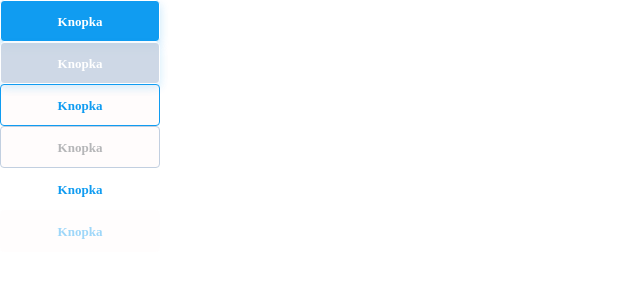
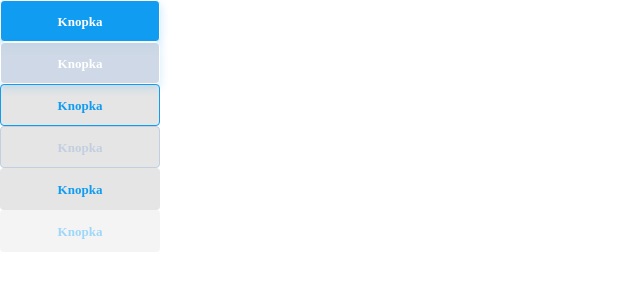
Before and after one commit to organizm/components-base, a React (Create React App) app: page / in a window 1280 px wide. Shown: the top 300 px of the page, without its empty margins (0-640 px from the left). Built offline with nearby package versions, Linux system fonts and the light colour scheme.

Commit message:
Apply change to css

```diff
--- a/src/App.js
+++ b/src/App.js
@@ -8,12 +8,12 @@ function App() {
   return (
     <div className="App">
       <header className="App-header">
-        <Button className="main" color="red"/>
-        <Button className="main" disabled="true"/>
-        <Button className="secondary" />
-        <Button className="secondary" disabled="true" />
-        <Button className="tertiary" />
-        <Button className="tertiary" disabled="true" />
+        <Button className="btn-base" size="main" disabled={false} color=""/>
+        <Button className="btn-base" size="main" disabled={true} color=""/>
+        <Button className="btn-base" size="secondary" disabled={false} color="accent_blue"/>
+        <Button className="btn-base" size="secondary" disabled={true} color=""/>
+        <Button className="btn-base" size="tertiary" disabled={false} color=""/>
+        <Button className="btn-base" size="tertiary" disabled={true} color=""/>
       </header>
     </div>
   );
--- a/src/components/button/Button.css
+++ b/src/components/button/Button.css
@@ -3,149 +3,8 @@
   padding: 0;
 }
 
-.main {
-  /* display: inline-block; */
-  width: 160px;
-  height: 42px;
-  left: calc(50% - 132px/2);
-  top: calc(50% - 20px/2);
-  font-family: Poppins;
-  font-style: normal;
-  font-weight: 600;
-  font-size: 13px;
-  line-height: 19px;
-
-  color: #FFFFFF;
-  text-decoration: none;
-  user-select: none;
-  padding: .5em 2em;
-  /* padding: .8em 1em calc(.8em + 3px); */
-  border-radius: 4px;
-  outline: none;
-  border: 1px solid;
-  background: #109CF1;
-  box-shadow: 0px 4px 10px rgba(16, 156, 241, 0.24);
-  transition: 0.2s;
-}
-.main:hover {
-  background: #34AFF9;
-  box-shadow: 0px 8px 16px rgba(52, 175, 249, 0.2);
-  border-radius: 4px;
-}
-.main:active {
-  text-align: center;
-  letter-spacing: 0.01em;
-  box-shadow: 0px 2px 6px rgba(9, 142, 223, 0.3);
-  background: #098EDF;
-}
-.main:disabled {
-  /* display: inline-block; */
-  width: 160px;
-  height: 42px;
-  left: calc(50% - 132px/2);
-  top: calc(50% - 20px/2);
-  font-family: Poppins;
-  font-style: normal;
-  font-weight: 600;
-  font-size: 13px;
-  line-height: 19px;
-  color: #FFFFFF;
-  opacity: 0.8;
-  text-decoration: none;
-  padding: .5em 2em;
-  border-radius: 4px;
-  border: 1px solid;
-  background: #C2CFE0;
-}
-
-.secondary {
-  /* display: inline-block; */
-  width: 160px;
-  height: 42px;
-  left: calc(50% - 132px/2);
-  top: calc(50% - 20px/2);
-  font-family: Poppins;
-  font-style: normal;
-  font-weight: 600;
-  font-size: 13px;
-  line-height: 19px;
-  color: #109CF1;
-  text-decoration: none;
-  user-select: none;
-  padding: .5em 2em;
-  box-sizing: border-box;
-  border-radius: 4px;
-  outline: none;
-  border: 1px solid #109CF1;
-  background:  rgb(255, 252, 252);
-  transition: 0.2s;
-}
-.secondary:hover {
-  color: #34AFF9;
-  background: rgb(255, 252, 252);
-  border-color: #5ec0ee;
-}
-.secondary:active {
-  border: 1px solid #098EDF;
-  box-sizing: border-box;
-  border-radius: 4px;
-  background: rgb(255, 252, 252);
-  box-shadow: 0 3px 009cf7 inset;
-}
-.secondary:disabled {
-  /* display: inline-block; */
-  width: 160px;
-  height: 42px;
-  left: calc(50% - 132px/2);
-  top: calc(50% - 20px/2);
-  font-family: Poppins;
-  font-style: normal;
-  font-weight: 600;
-  font-size: 13px;
-  line-height: 19px;
-  color: #C2CFE0;
-  text-decoration: none;
-  padding: .5em 2em;
-  border: 1px solid #C2CFE0;
-  box-sizing: border-box;
-  border-radius: 4px;
-  color: #b5b6b8;
-  background: rgb(255, 252, 252);
-}
-
-.tertiary {
-  /* display: inline-block; */
-  width: 160px;
-  height: 42px;
-  left: calc(50% - 132px/2);
-  top: calc(50% - 20px/2);
-  font-family: Poppins;
-  font-style: normal;
-  font-weight: 600;
-  font-size: 13px;
-  line-height: 19px;
-  color: #109CF1;
-  text-decoration: none;
-  user-select: none;
-  padding: .5em 2em;
-  border-radius: 4px;
-  outline: none;
-  border: none;
-  background: white;
-  transition: 0.2s;
-}
-.tertiary:hover{
-  color: #34AFF9;
-  background:  rgb(255, 252, 252);
-  border-color: #5ec0ee;
-}
-.tertiary:active, .tertiary-sm:active {
-  background: #098EDF;
-  box-shadow: 0 3px 009cf7 inset;
-  background:  rgb(255, 252, 252);
-}
-.tertiary:disabled {
-  /* display: inline-block; */
+.btn-base{
+  display: inline-block;
   width: 160px;
   height: 42px;
   left: calc(50% - 132px/2);
@@ -158,8 +17,217 @@
   text-decoration: none;
   padding: .5em 2em;
   border-radius: 4px;
+  outline: none;
+  border: 1px solid;
+  text-align: center;
+}
+
+.main {
+  /* display: inline-block;
+  width: 160px;
+  height: 42px;
+  left: calc(50% - 132px/2);
+  top: calc(50% - 20px/2); */
+  /* font-family: Poppins;
+  font-style: normal;
+  font-weight: 600;
+  font-size: 13px;
+  line-height: 19px; */
+
+  color: #FFFFFF;
+  /* text-decoration: none; */
+  /* user-select: none; */
+  /* padding: .5em 2em;
+  border-radius: 4px;
+  outline: none;
+  border: 1px solid; */
+  background: #109CF1;
+  box-shadow: 0px 4px 10px rgba(16, 156, 241, 0.24);
+  transition: 0.2s;
+}
+.main:hover {
+  background: #34AFF9;
+  box-shadow: 0px 8px 16px rgba(52, 175, 249, 0.2);
+  /* border-radius: 4px; */
+}
+.main:active {
+  /* text-align: center; */
+  letter-spacing: 0.01em;
+  box-shadow: 0px 2px 6px rgba(9, 142, 223, 0.3);
+  background: #098EDF;
+}
+.main:disabled {
+  /* display: inline-block; */
+  /* width: 160px;
+  height: 42px;
+  left: calc(50% - 132px/2);
+  top: calc(50% - 20px/2); */
+  /* font-family: Poppins;
+  font-style: normal;
+  font-weight: 600;
+  font-size: 13px;
+  line-height: 19px; */
+  color: #FFFFFF;
+  opacity: 0.8;
+  /* text-decoration: none;
+  padding: .5em 2em;
+  border-radius: 4px;
+  border: 1px solid; */
+  background: #C2CFE0;
+}
+
+.secondary {
+  /* display: inline-block; */
+  /* width: 160px;
+  height: 42px;
+  left: calc(50% - 132px/2);
+  top: calc(50% - 20px/2); */
+  /* font-family: Poppins;
+  font-style: normal;
+  font-weight: 600;
+  font-size: 13px;
+  line-height: 19px; */
+  color: #109CF1;
+  /* text-decoration: none;
+  user-select: none;
+  padding: .5em 2em;
+  box-sizing: border-box;
+  border-radius: 4px;
+  outline: none; */
+  border: 1px solid #109CF1;
+  background:  #E5E5E5;
+  transition: 0.2s;
+}
+.secondary:hover {
+  color: #34AFF9;
+  background: #E5E5E5;
+  border: 1px solid #34AFF9;
+  box-sizing: border-box;
+}
+.secondary:active {
+  border: 1px solid #098EDF;
+  box-sizing: border-box;
+  /* border-radius: 4px; */
+  background: #E5E5E5;
+  /* box-shadow: 0 3px #009cf7 inset; */
+}
+.secondary:disabled {
+  /* display: inline-block; */
+  /* width: 160px;
+  height: 42px;
+  left: calc(50% - 132px/2);
+  top: calc(50% - 20px/2); */
+  /* font-family: Poppins;
+  font-style: normal;
+  font-weight: 600;
+  font-size: 13px;
+  line-height: 19px; */
+  color: #C2CFE0;
+  /* text-decoration: none;
+  padding: .5em 2em; */
+  border: 1px solid #C2CFE0;
+  box-sizing: border-box;
+  /* border-radius: 4px; */
+  background: #E5E5E5;
+}
+
+.tertiary {
+  /* display: inline-block; */
+  /* width: 160px;
+  height: 42px;
+  left: calc(50% - 132px/2);
+  top: calc(50% - 20px/2); */
+  /* font-family: Poppins;
+  font-style: normal;
+  font-weight: 600;
+  font-size: 13px;
+  line-height: 19px; */
+  color: #109CF1;
+  /* text-decoration: none;
+  user-select: none;
+  padding: .5em 2em;
+  border-radius: 4px;
+  outline: none; */
   border: none;
+  background: #E5E5E5;
+  transition: 0.2s;
+}
+.tertiary:hover{
+  color: #34AFF9;
+  background:  #E5E5E5;
+  border-color: #5ec0ee;
+}
+.tertiary:active, .tertiary-sm:active {
+  background: #098EDF;
+  box-shadow: 0 3px 009cf7 inset;
+  background:  #E5E5E5;
+}
+.tertiary:disabled {
+  /* display: inline-block; */
+  /* width: 160px;
+  height: 42px;
+  left: calc(50% - 132px/2);
+  top: calc(50% - 20px/2); */
+  /* font-family: Poppins;
+  font-style: normal;
+  font-weight: 600;
+  font-size: 13px;
+  line-height: 19px; */
+  /* text-decoration: none; */
+  /* padding: .5em 2em;
+  border-radius: 4px;
+  border: none;  */
   color: #109CF1;
   opacity: 0.4;
-  background:  rgb(255, 252, 252);
+  background: #E5E5E5;
 }
+
+.accent_blue {
+  color:#109CF1;
+  /* background: #109CF1; */
+}
+
+.yellow {
+  color:#FFB946;
+  /* background: #FFB946; */
+}
+
+.red {
+  color:#F7685B;
+  /* background: #F7685B; */
+}
+
+.black {
+  color: #192A3E;
+  /* background: #192A3E; */
+}
+
+.table_black {
+  color: #323C47;
+  /* background: #323C47; */
+}
+
+.table_gray {
+  color: #707683;
+  /* background: #707683; */
+}
+
+.dark_blue_text {
+  color: #334D6E;
+  /* background: #334D6E; */
+}
+
+.gray {
+  color: #90A0B7;
+  /* background: #90A0B7; */
+}
+
+.icon_gray {
+  color: #C2CFE0;
+  /* background: #C2CFE0; */
+}
+
+.white {
+  color: #FFFFFF;
+  /* background: #FFFFFF; */
+}
--- a/src/components/button/Button.jsx
+++ b/src/components/button/Button.jsx
@@ -1,7 +1,6 @@
 import React from "react";
 import PropTypes from 'prop-types';
 import './Button.css';
-
 
 class ButtonComponent extends React.PureComponent{
     constructor(props) {
@@ -9,8 +8,8 @@ class ButtonComponent extends React.PureComponent{
         this.state = {
             color: 'secondary',
             disabled: false,
-            className: 'Button',
-            size: 'sm',
+            className: 'secondary',
+            size: 'secondary',
             };
 
         // це обовзково для работи `this` .
@@ -43,30 +42,15 @@ class ButtonComponent extends React.PureComponent{
             ...attributes
           } = this.props;
 
-        if (close && typeof attributes.children === 'undefined') {
-            attributes.children = <span aria-hidden>×</span>;
-          }
-
-          const classes = [
-            { close },
-            close || 'btn',
-            size ? `${color}-${size}` : false,
-            block ? 'btn-block' : false,
-            { active, disabled: this.props.disabled }];
-
-          if (attributes.href && Tag === 'button') {
-            Tag = 'a';
-          }
-
+          let btnClass = `${className} ${size} ${color}`;
+          console.log("mij class", btnClass);
         return <button
-                  className={this.props.className}
+                  className={btnClass}
                   type={(Tag === 'button' && attributes.onClick) ? 'button' : undefined}
                   disabled={this.props.disabled}
                   onClick={this.onClick}>
                   Knopka
                 </button>
-    {console.log('start props', this.props)}
-    {console.log('start state', this.state)}
     }
 
 }
```
